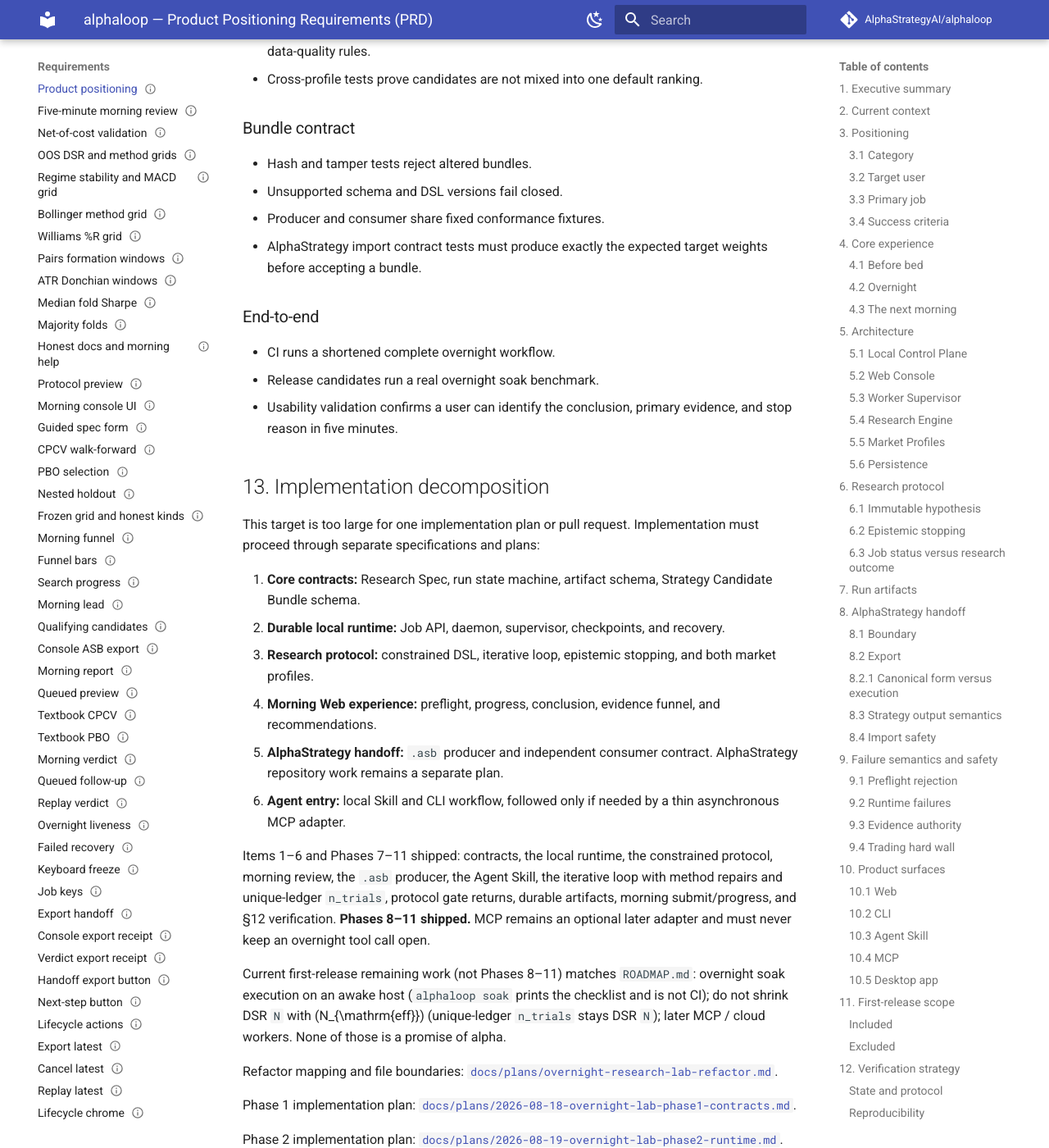
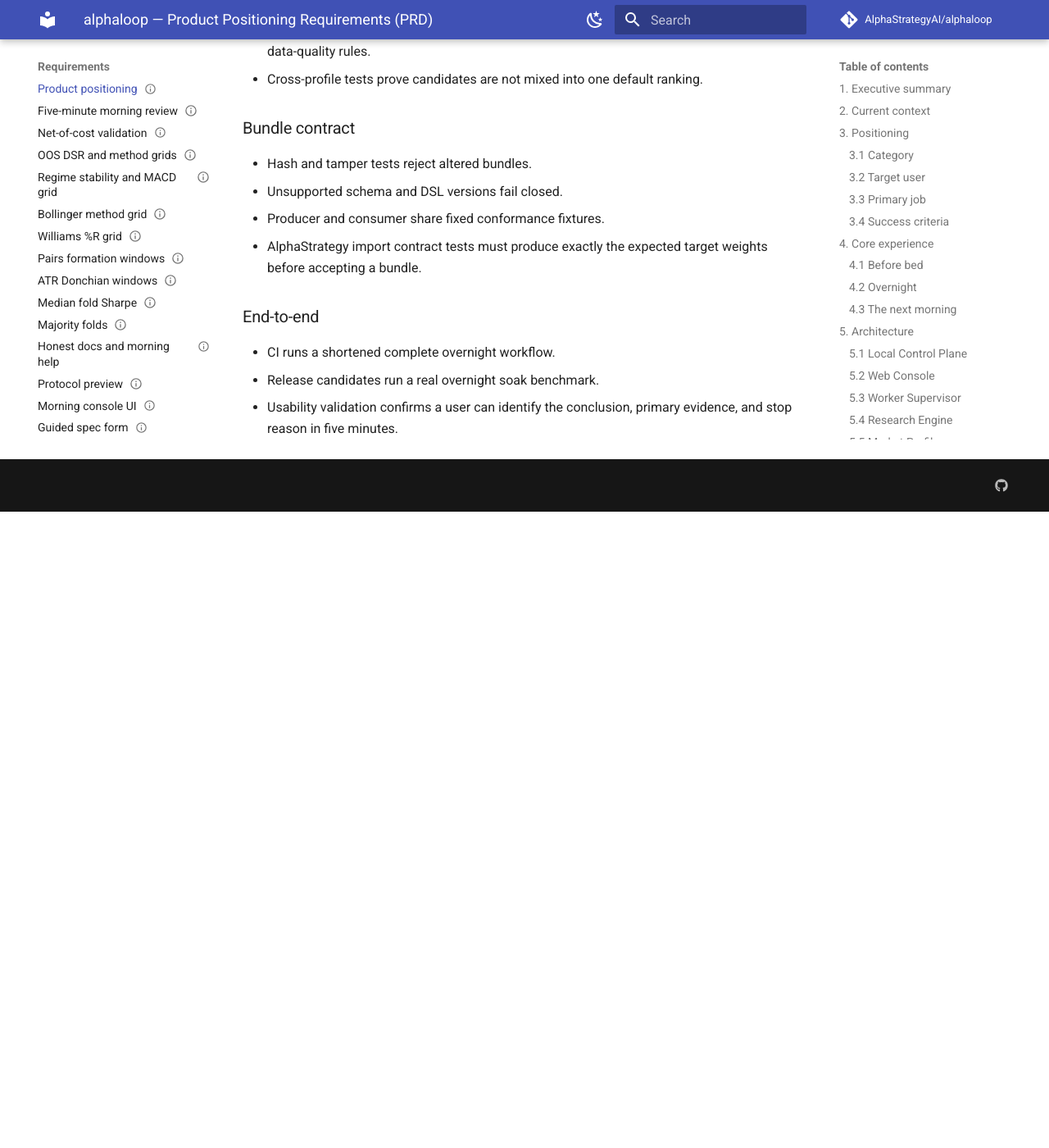
Before and after one commit to AlphaStrategyAI/alphaloop, an MkDocs documentation site: the page built from docs/requirements/product-positioning-requirements.md, in a window 1280 px wide and 1400 px high, scrolled down 15559 px. Shown: the whole window at 82% size. Built offline with MkDocs 1.6.1 and Material for MkDocs 9.7.7, drawn with Linux system fonts in a browser that asks for light colours; comment, search, counter and statistics services are not loaded; after the commit the page ends 16183 px from its top, so only the background shows below that; some of the changed text lies outside the part shown.

Commit message:
Remove outdated Implementation decomposition section from PRD
The Implementation decomposition section (§13) contained outdated phase
references and implementation details that no longer reflect the current
codebase state. The code has evolved beyond this breakdown, making it
misleading to keep in the requirements document.

Sections 1-12 remain intact as the canonical product requirements.

Co-authored-by: PatrickFeng <AlphaStrategyAI@users.noreply.github.com>

```diff
--- a/docs/requirements/product-positioning-requirements.md
+++ b/docs/requirements/product-positioning-requirements.md
@@ -662,74 +662,3 @@ desktop maintenance.
 - Release candidates run a real overnight soak benchmark.
 - Usability validation confirms a user can identify the conclusion,
   primary evidence, and stop reason in five minutes.
-
-## 13. Implementation decomposition
-
-This target is too large for one implementation plan or pull request.
-Implementation must proceed through separate specifications and plans:
-
-1. **Core contracts:** Research Spec, run state machine, artifact schema,
-   Strategy Candidate Bundle schema.
-2. **Durable local runtime:** Job API, daemon, supervisor, checkpoints,
-   and recovery.
-3. **Research protocol:** constrained DSL, iterative loop, epistemic
-   stopping, and both market profiles.
-4. **Morning Web experience:** preflight, progress, conclusion, evidence
-   funnel, and recommendations.
-5. **AlphaStrategy handoff:** `.asb` producer and independent consumer
-   contract. AlphaStrategy repository work remains a separate plan.
-6. **Agent entry:** local Skill and CLI workflow, followed only if needed
-   by a thin asynchronous MCP adapter.
-
-Items 1–6 and Phases 7–11 shipped: contracts, the local runtime, the
-constrained protocol, morning review, the `.asb` producer, the Agent
-Skill, the iterative loop with method repairs and unique-ledger
-`n_trials`, protocol gate returns, durable artifacts, morning
-submit/progress, and §12 verification. **Phases 8–11 shipped.** MCP
-remains an optional later adapter and must never keep an overnight
-tool call open.
-
-Current first-release remaining work (not Phases 8–11) matches
-`ROADMAP.md`: overnight soak execution on an awake host (`alphaloop
-soak` prints the checklist and is not CI); do not shrink DSR `N` with
-\(N_{\mathrm{eff}}\) (unique-ledger `n_trials` stays DSR `N`); later
-MCP / cloud workers. None of those is a promise of alpha.
-
-Refactor mapping and file boundaries:
-[`docs/plans/overnight-research-lab-refactor.md`](../plans/overnight-research-lab-refactor.md).
-
-Phase 1 implementation plan:
-[`docs/plans/2026-08-18-overnight-lab-phase1-contracts.md`](../plans/2026-08-18-overnight-lab-phase1-contracts.md).
-
-Phase 2 implementation plan:
-[`docs/plans/2026-08-19-overnight-lab-phase2-runtime.md`](../plans/2026-08-19-overnight-lab-phase2-runtime.md).
-
-Phase 3 implementation plan:
-[`docs/plans/2026-08-19-overnight-lab-phase3-protocol.md`](../plans/2026-08-19-overnight-lab-phase3-protocol.md).
-
-Phase 4 implementation plan:
-[`docs/plans/2026-08-19-overnight-lab-phase4-morning-web.md`](../plans/2026-08-19-overnight-lab-phase4-morning-web.md).
-
-Phase 5 implementation plan:
-[`docs/plans/2026-08-19-overnight-lab-phase5-asb.md`](../plans/2026-08-19-overnight-lab-phase5-asb.md).
-
-Phase 6 implementation plan:
-[`docs/plans/2026-08-19-overnight-lab-phase6-skill.md`](../plans/2026-08-19-overnight-lab-phase6-skill.md).
-
-Phase 7 implementation plan:
-[`docs/plans/2026-08-19-overnight-lab-phase7-iterative-protocol.md`](../plans/2026-08-19-overnight-lab-phase7-iterative-protocol.md).
-
-Phases 8–11 technical design (historical; those phases shipped):
-[`docs/plans/2026-08-19-overnight-lab-remaining-work.md`](../plans/2026-08-19-overnight-lab-remaining-work.md).
-
-Phase 8 implementation plan:
-[`docs/plans/2026-08-19-overnight-lab-phase8-protocol-semantics.md`](../plans/2026-08-19-overnight-lab-phase8-protocol-semantics.md).
-
-Phase 9 implementation plan:
-[`docs/plans/2026-08-19-overnight-lab-phase9-durability-artifacts.md`](../plans/2026-08-19-overnight-lab-phase9-durability-artifacts.md).
-
-Phase 10 implementation plan:
-[`docs/plans/2026-08-19-overnight-lab-phase10-morning-submit.md`](../plans/2026-08-19-overnight-lab-phase10-morning-submit.md).
-
-Phase 11 implementation plan:
-[`docs/plans/2026-08-19-overnight-lab-phase11-verification.md`](../plans/2026-08-19-overnight-lab-phase11-verification.md).
```
